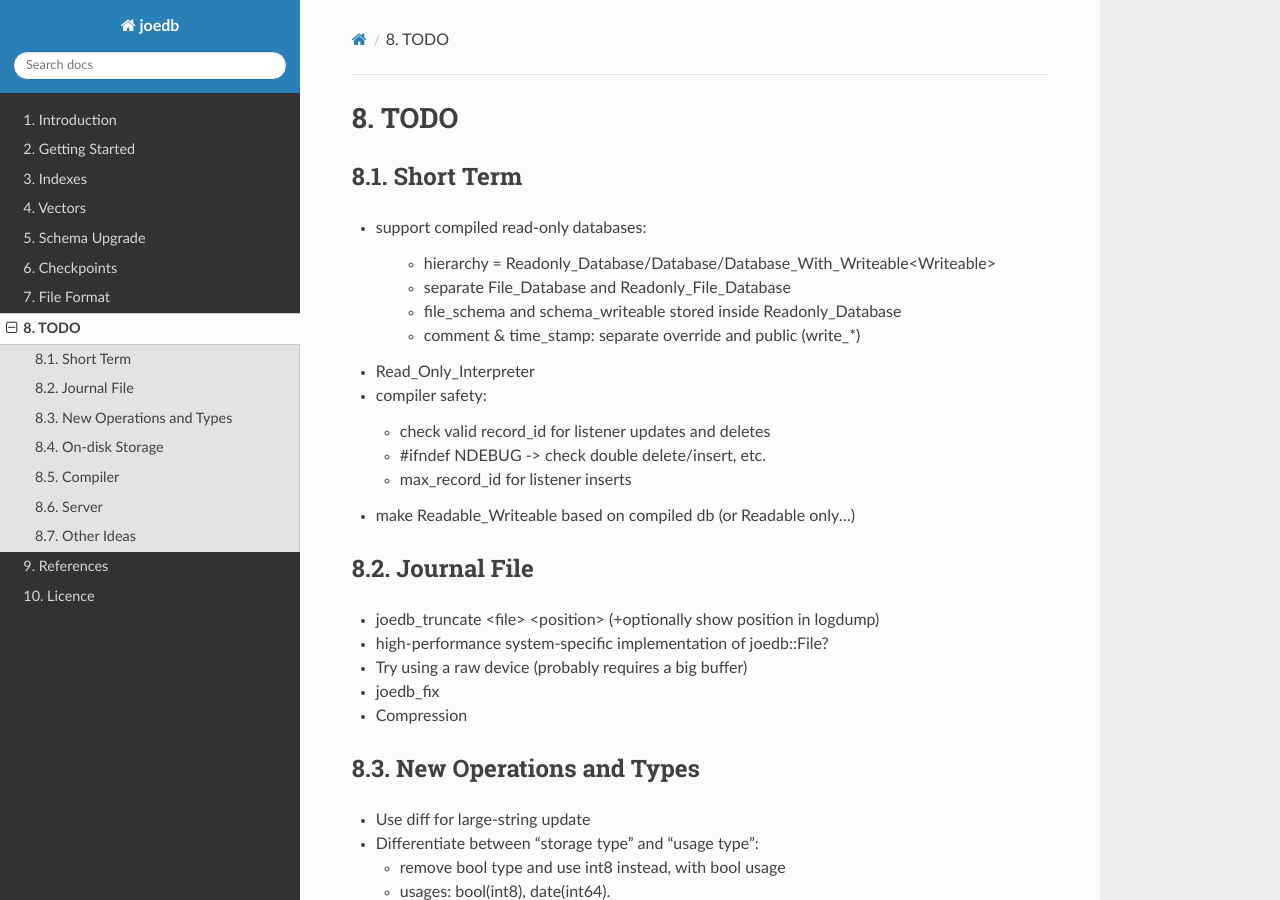
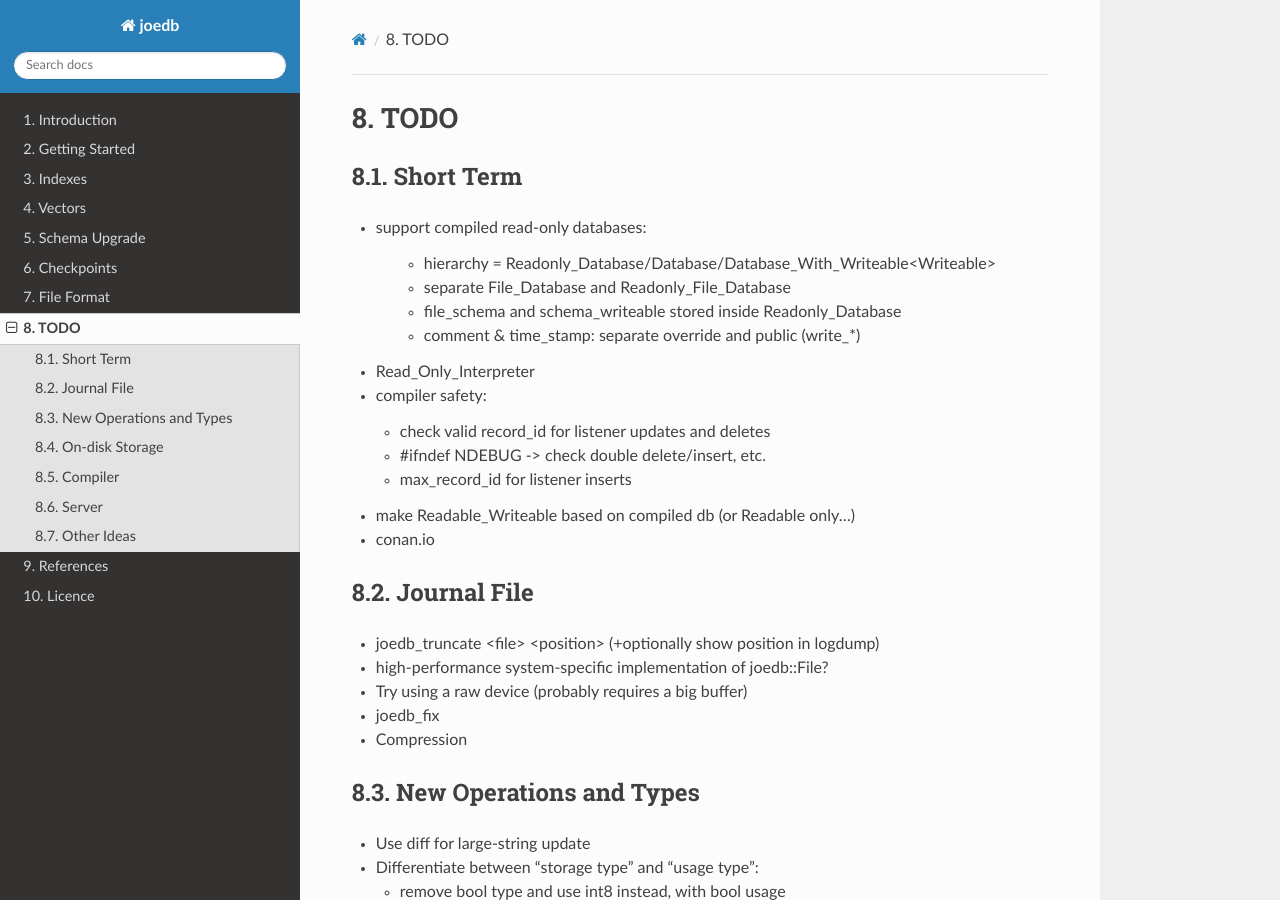
Before and after one commit to Remi-Coulom/joedb, a Sphinx documentation site: the page built from doc/source/todo.rst, in a window 1280 px wide and 900 px high. Built offline with Sphinx 7.4.7 and the Read the Docs theme 2.0.0, drawn with Linux system fonts in a browser that asks for light colours; formulas are drawn with MathJax 3.

Commit message:
todo: conan.io

```diff
--- a/doc/source/todo.rst
+++ b/doc/source/todo.rst
@@ -20,6 +20,8 @@
   - max_record_id for listener inserts
 
 - make Readable_Writeable based on compiled db (or Readable only...)
+
+- conan.io
 
 Journal File
 ------------
```
